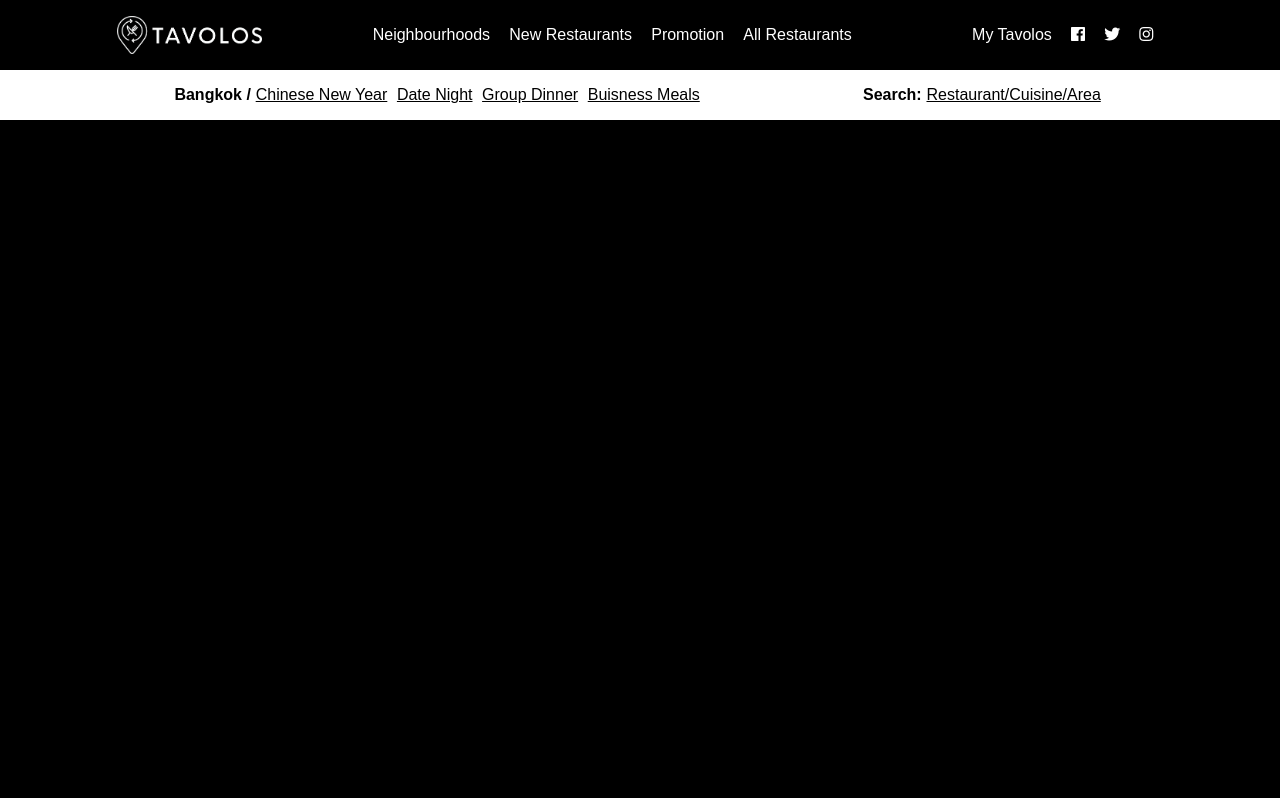
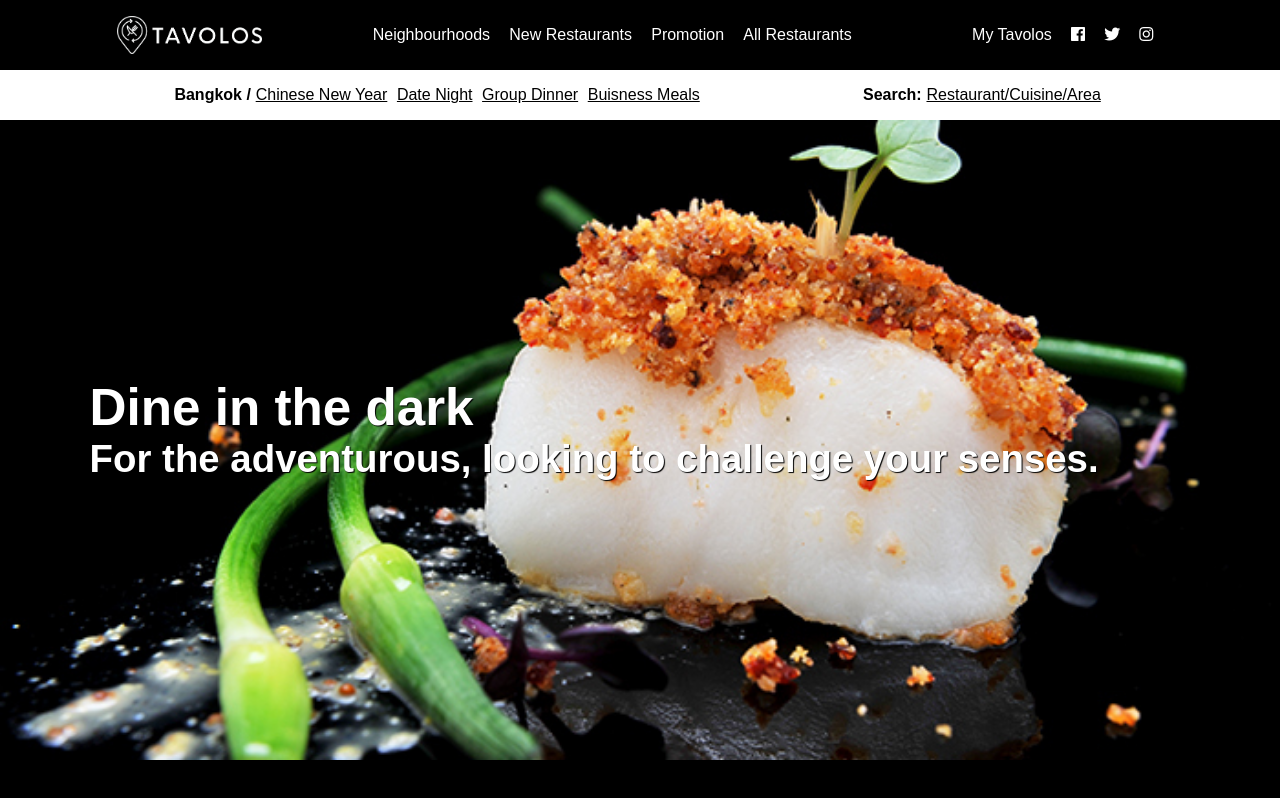
Before and after one commit to Felix8971/tavolos, a React app: page / in a window 1280 px wide. Built offline with nearby package versions, Linux system fonts and the light colour scheme.

Commit message:
Header band (large image)

```diff
--- a/src/components/App.js
+++ b/src/components/App.js
@@ -2,6 +2,8 @@ import React, { Component } from 'react';
 import '../style.scss';
 import NavBarOne from './NavBarOne';
 import NavBarTwo from './NavBarTwo';
+import HeadBand from './HeadBand';
+
 //import Button from './Button';
 
 class App extends Component {
@@ -13,10 +15,10 @@ class App extends Component {
   render() {
 
     return (
-      <div>
+      <div className='root-container'>
         <NavBarOne/>
         <NavBarTwo/>
-        <h1 className="title">Dine in the dark</h1>
+        <HeadBand />
       </div>
     );
   }
--- /dev/null
+++ b/src/components/HeadBand.js
@@ -0,0 +1,22 @@
+import React from 'react';
+
+class HeadBand extends React.Component {
+  constructor(props) {
+    super();
+  }
+
+
+  render() {
+    return (
+      <div className='head-band-group'>
+        <img className='head-band' src={'../images/Nox_Fish_jpg_1455851858.jpg'} />
+        <div className='title-group'>
+          <h1>Dine in the dark</h1>
+          <h2>For the adventurous, looking to challenge your senses.</h2>
+        </div>
+      </div>
+    )
+  }
+}
+
+export default HeadBand;
--- a/src/style.scss
+++ b/src/style.scss
@@ -2,10 +2,7 @@ html {
     background: black;
     font-family: 'Raleway', sans-serif;
     padding: 0;
-    .title{
-        text-align:center;
-        margin:30px;
-    }
+
 }
 
 
@@ -13,6 +10,40 @@ html {
 * {
     margin: 0;
     padding: 0;
+}
+
+
+.root-container{
+    display: grid;
+    justify-content: normal;
+    grid-template-columns: auto;
+    overflow: hidden;
+
+    .head-band-group{
+        position: relative;
+        .head-band{
+            width:100%;
+
+        }
+        .title-group{
+            position:absolute;
+            top: 40%;
+            color:white;
+            display:grid;
+            justify-items: baseline;
+            margin-left: 7%;
+            text-shadow: 1px 1px 1px black;
+            h1{
+              font-size: 4vw;
+
+            }
+            h2{
+              font-size: 3vw;
+
+            }
+        }
+    }
+
 }
 
 
```
Also changed, not shown: public/images/Nox_Fish_jpg_1455851858.jpg (added).
